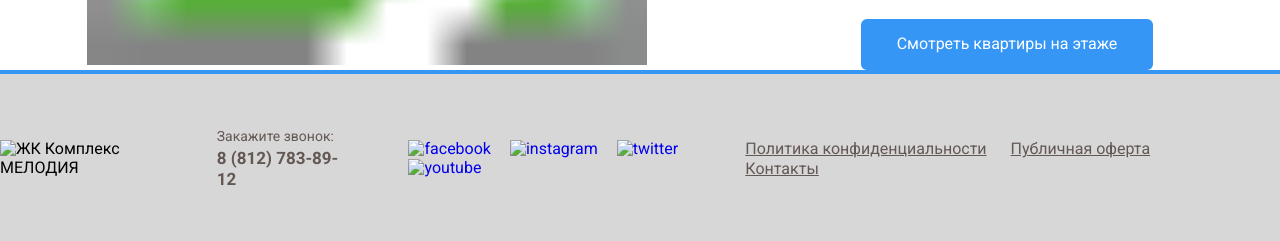
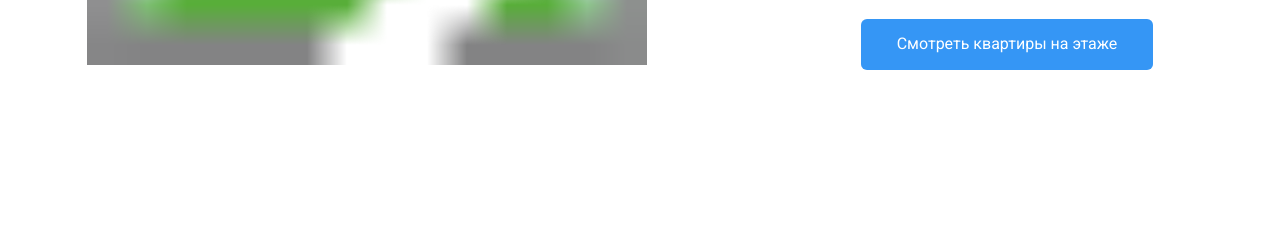
Before and after one commit to ttunk-yappie/-, a plain HTML site: page index.html in a window 1280 px wide. Shown: the part 697-938 px from the top of the page. After the commit the page ends 800 px from the top, so only its background shows below. Drawn offline with nearby package versions, Linux system fonts and the light colour scheme; a web font is replaced by a local one.

Commit message:
Update index.html

```diff
--- a/index.html
+++ b/index.html
@@ -4,13 +4,14 @@
     <meta charset="UTF-8">
     <meta http-equiv="X-UA-Compatible" content="IE=edge">
     <meta name="viewport" content="width=device-width, initial-scale=1.0">
-    <title>ЖК Комплекс МЕЛОДИЯ</title>
+    <title>Мелодия</title>
     <link href="css/normalize.css" rel="stylesheet">
     <link href="css/main.css" rel="stylesheet">
     <link rel="preconnect" href="https://fonts.googleapis.com">
     <link rel="preconnect" href="https://fonts.gstatic.com" crossorigin>
     <link href="https://fonts.googleapis.com/css2?family=Roboto:wght@400;700&display=swap" rel="stylesheet">
 </head>
+
 <body>
     <header class="header">
         <div class="navbar">
@@ -153,35 +154,6 @@
     </div>
     <!-- /.modal -->
 
-    <footer class="footer">
-        <div class="footer-block">
-            <img src="img/footer-logo.png" alt="ЖК Комплекс МЕЛОДИЯ">
-            <div class="footer-contact">
-                <span class="footer-text">Закажите звонок:</span>
-                <a class="footer-phone" href="tel:+78127838912">8 (812) 783-89-12</a>
-            </div>
-            <div class="social">
-                <a href="#" class="social-link">
-                    <img src="img/fb.svg" alt="facebook">
-                </a>
-                <a href="#" class="social-link">
-                    <img src="img/inst.svg" alt="instagram">
-                </a>
-                <a href="#" class="social-link">
-                    <img src="img/tw.svg" alt="twitter">
-                </a>
-                <a href="#" class="social-link">
-                    <img src="img/YT.svg" alt="youtube">
-                </a>
-            </div>
-            <div class="other-pages">
-                <a href="#" class="page-links">Политика конфиденциальности</a>
-                <a href="#" class="page-links">Публичная оферта</a>
-                <a href="#" class="page-links">Контакты</a>
-            </div>
-        </div>
-    </footer>
-    <!-- /.footer -->
     <script
     src="https://code.jquery.com/jquery-3.6.0.min.js"
     integrity="sha256-/xUj+3OJU5yExlq6GSYGSHk7tPXikynS7ogEvDej/m4="
@@ -189,4 +161,5 @@
     </script>
     <script src="js/main.js"></script>
 </body>
+
 </html>
```
